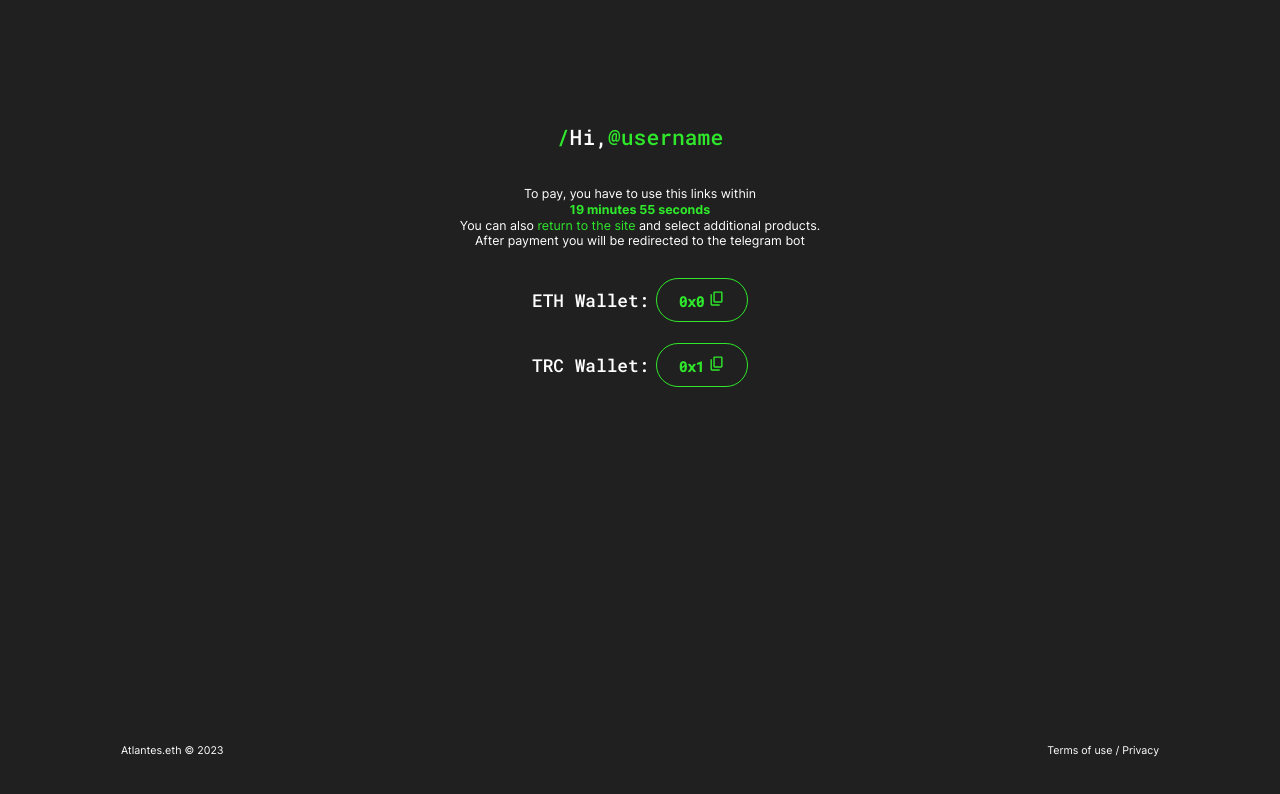
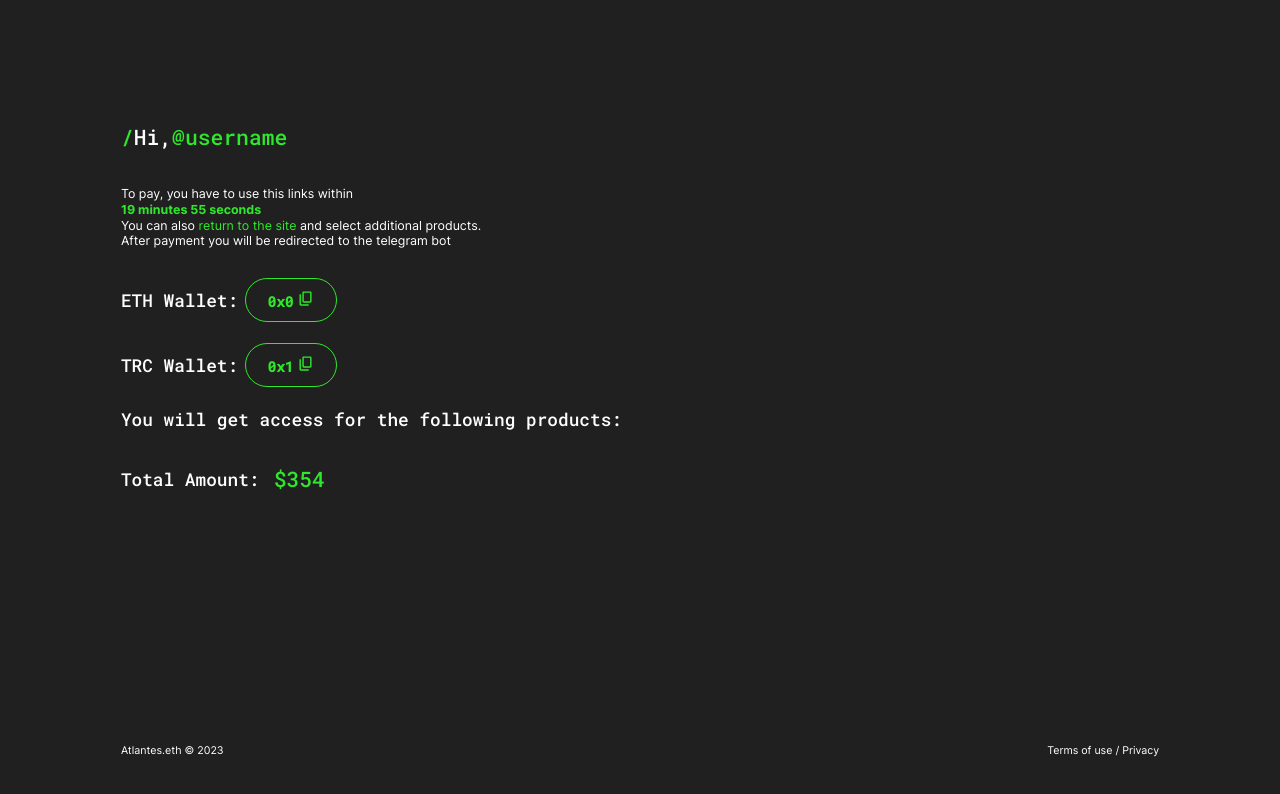
Before and after one commit to nigel-riss/trade-tracker-landing, a Next.js app: page /checkout in a window 1280 px wide. Shown: the top 794 px of the page. Built offline with nearby package versions, Linux system fonts and the light colour scheme.

Commit message:
feat: update styles and add more checkout data

```diff
--- a/src/components/CheckoutHeader.tsx
+++ b/src/components/CheckoutHeader.tsx
@@ -11,6 +11,9 @@ interface CheckoutHeaderProps {
   userName: string;
   walletEth?: string | null;
   walletTrc?: string | null;
+  products?: string[],
+  status?: string,
+  price?: number,
 }
 
 
@@ -19,6 +22,9 @@ export default function CheckoutHeader(props: CheckoutHeaderProps) {
     userName,
     walletEth,
     walletTrc,
+    products,
+    status,
+    price,
   } = props;
 
   return (
@@ -48,9 +54,10 @@ export default function CheckoutHeader(props: CheckoutHeaderProps) {
           After payment you will be redirected
           to&nbsp;the&nbsp;telegram&nbsp;bot
         </p>
+
         {walletEth && (
           <div className={styles.wallet}>
-            <h2 className={styles.walletTitle}>ETH Wallet:</h2>
+            <h2 className={styles.title2}>ETH Wallet:</h2>
             <button
               className={styles.copyCode}
               type="button"
@@ -65,7 +72,7 @@ export default function CheckoutHeader(props: CheckoutHeaderProps) {
         )}
         {walletTrc && (
           <div className={styles.wallet}>
-            <h2 className={styles.walletTitle}>TRC Wallet:</h2>
+            <h2 className={styles.title2}>TRC Wallet:</h2>
             <button
               className={styles.copyCode}
               type="button"
@@ -78,6 +85,20 @@ export default function CheckoutHeader(props: CheckoutHeaderProps) {
             </button>
           </div>
         )}
+
+        <h2 className={styles.title2}>
+          You will get access for&nbsp;the&nbsp;following products:
+        </h2>
+        <ul className={styles.productsList}>
+          {products?.map((product) => (
+            <li key={product}>{product}</li>
+          ))}
+        </ul>
+
+        <div className={styles.price}>
+          <h2 className={styles.title2}>Total Amount:</h2>
+          <p className={styles.priceValue}>$354</p>
+        </div>
       </div>
     </header>
   );
--- a/src/pages/checkout/index.tsx
+++ b/src/pages/checkout/index.tsx
@@ -12,8 +12,8 @@ interface InvoiceStatus {
   walletEth?: string | null,
   walletTrc?: string | null,
   products?: string[],
-  statur?: string,
-
+  status?: string,
+  price?: number,
 }
 
 
@@ -26,6 +26,9 @@ export default function Home() {
     validUntil: null,
     walletEth: '0x0',
     walletTrc: '0x1',
+    products: [],
+    status: 'pending',
+    price: 0,
   });
 
   // let requestInterval: any = null;
@@ -33,7 +36,7 @@ export default function Home() {
     const getInvoiceStatus = async () => {
       console.log(invoiceId);
       if (!invoiceId) { return; }
-      return;
+      // return;
       const response = await fetch(
         `${API.STATUS_ENDPOINT}${invoiceId}`,
       );
@@ -42,6 +45,9 @@ export default function Home() {
         userName: data.TgUser as string,
         walletEth: data.WalletEth as string,
         walletTrc: data.WalletTrc as string,
+        products: data.Products as string[],
+        status: data.Status as string,
+        price: data.Amount as number,
       });
     };
 
@@ -51,7 +57,7 @@ export default function Home() {
         console.log('hello');
         getInvoiceStatus();
       },
-      1000,
+      3000,
     );
 
     return () => {
@@ -66,6 +72,7 @@ export default function Home() {
         userName={invoiceStatus.userName}
         walletEth={invoiceStatus.walletEth}
         walletTrc={invoiceStatus.walletTrc}
+        products={invoiceStatus.products}
       />
 
       {/* <CheckoutCalculator
--- a/src/styles/Header.module.scss
+++ b/src/styles/Header.module.scss
@@ -244,7 +244,8 @@
   margin-top: 3rem;
 
   // typography
-  text-align: center;
+  // text-align: center;
+  align-items: flex-start;
 
   @include atDesktopS {
     // box model
@@ -278,6 +279,7 @@
   // box model
   max-width: 42rem;
   margin: 0 auto;
+  margin-left: 0;
   margin-top: 1.5rem;
   margin-bottom: 2rem;
 
@@ -305,7 +307,7 @@
   // box model
   display: flex;
   flex-direction: column;
-  justify-content: center;
+  // justify-content: center;
   align-items: center;
   gap: 0.5rem;
   width: 100%;
@@ -317,7 +319,7 @@
   }
 }
 
-.walletTitle {
+.title2 {
   // typography
   font-family: var(--titleFont);
   font-size: 1.25rem;
@@ -377,3 +379,39 @@
   // visual
   opacity: 0.5;
 }
+
+ul.productsList {
+  // box model
+  margin: 0;
+  margin-top: 1rem;
+  padding: 0;
+
+  // typography
+  text-align: left;
+
+  li {
+    // typography
+    font-family: var(--titleFont);
+  }
+
+  li:before {
+    content: "– ";
+    color: rgb(var(--green));
+  }
+}
+
+.price {
+  // box model
+  display: flex;
+  align-items: center;
+  gap: 1rem;
+  margin-top: 1.5rem;
+}
+
+.priceValue {
+  // typography
+  color: rgb(var(--green));
+  font-family: var(--titleFont);
+  font-weight: 500;
+  font-size: 1.5rem;
+}
```
